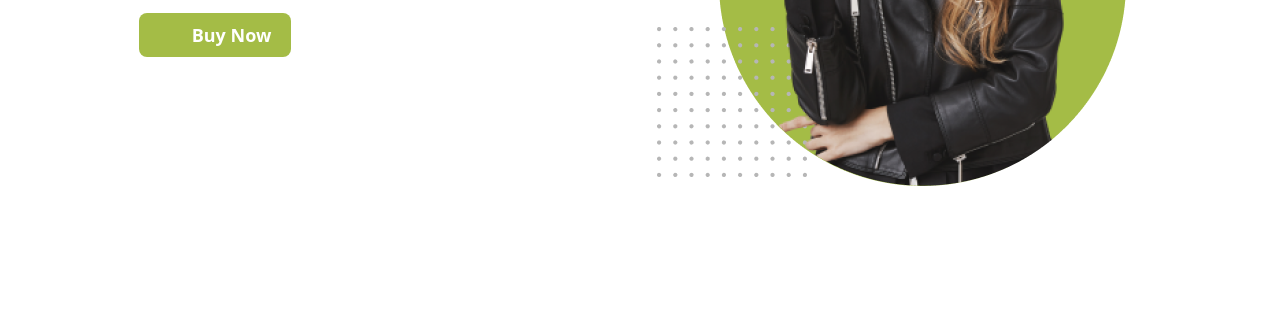
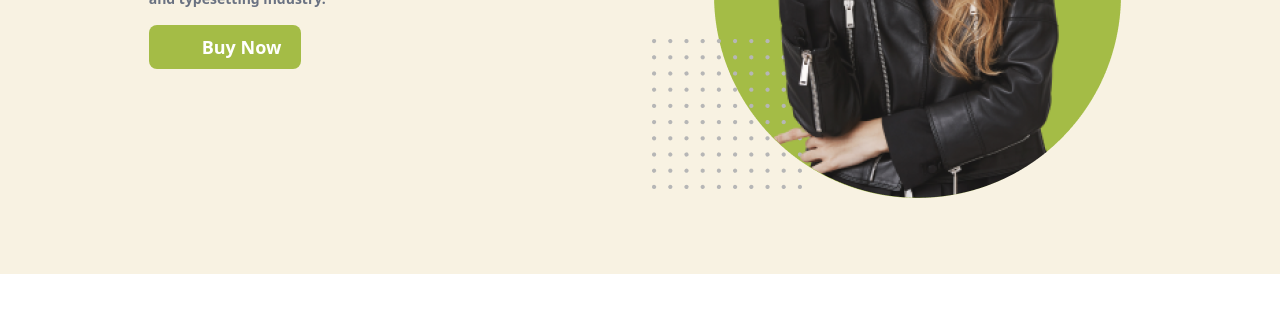
Before and after one commit to piash-ahmed/penguin-fashion-tw, a plain HTML site: page index.html in a window 1280 px wide. Shown: the part 485-800 px from the top of the page. Drawn offline with nearby package versions, Linux system fonts and the light colour scheme; some icons are missing.

Commit message:
added backgroud color and bg dots on header section

```diff
--- a/index.html
+++ b/index.html
@@ -27,7 +27,8 @@
 </head>
 
 <body>
-    <header class="w-full md:w-5/6 mx-auto">
+    <header class="bg-[#f8f2e2] p-3">
+       <div class="w-full md:w-5/6 mx-auto relative overflow-hidden">
         <nav class="flex justify-around md:justify-between items-center p-6">
             <div class="flex items-center gap-2">
                 <img src="/images/logo.png" alt="">
@@ -61,6 +62,8 @@
                 <img class="mx-auto mt-8" src="/images/model.png" alt="">
             </div>
         </section>
+            <img class="absolute -top-20 left-90" src="/images/bg-dots.png" alt="">
+       </div>
     </header>
 
 </body>
```
Also changed, not shown: images/bg-dots.png (added).
